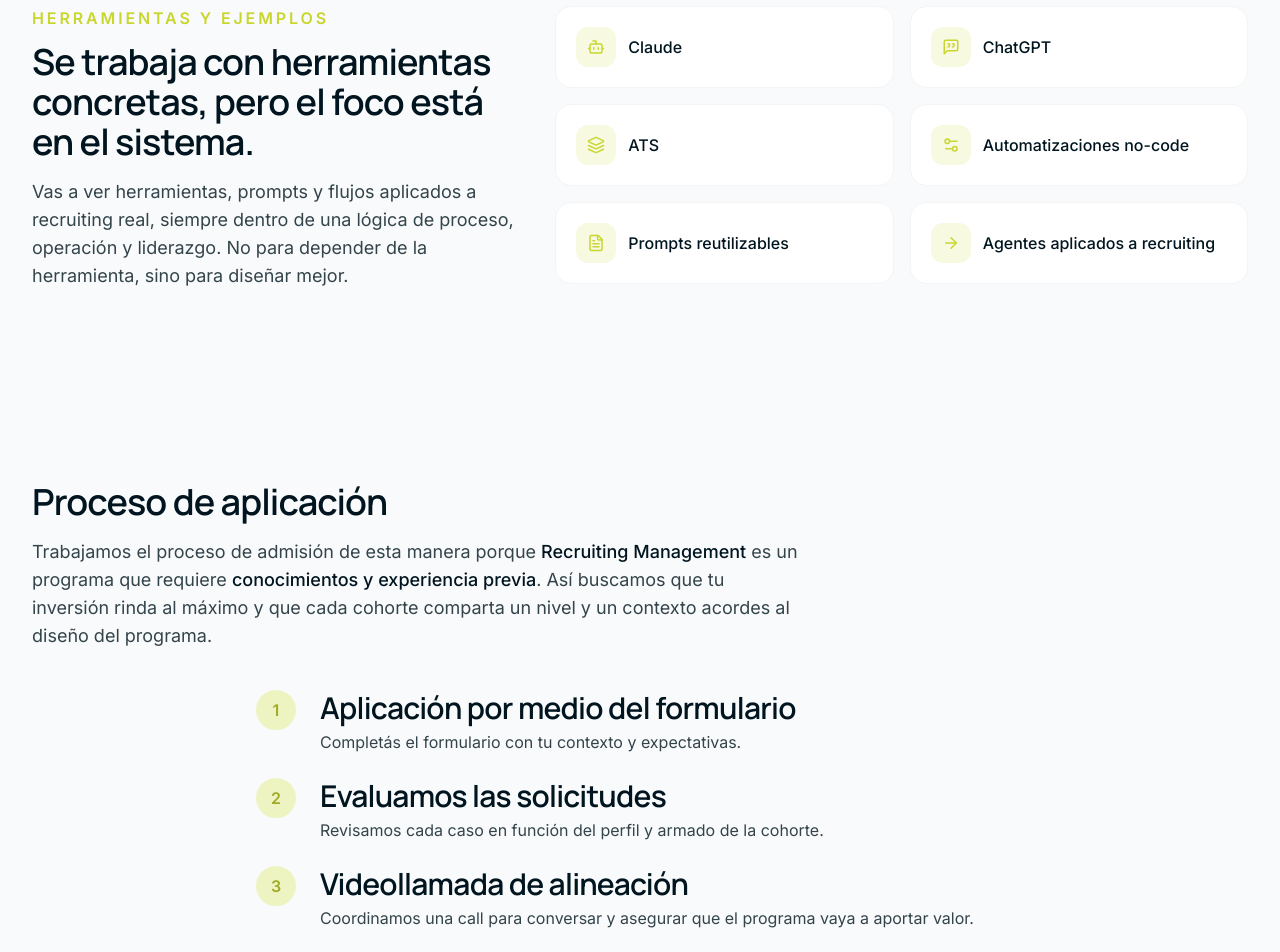
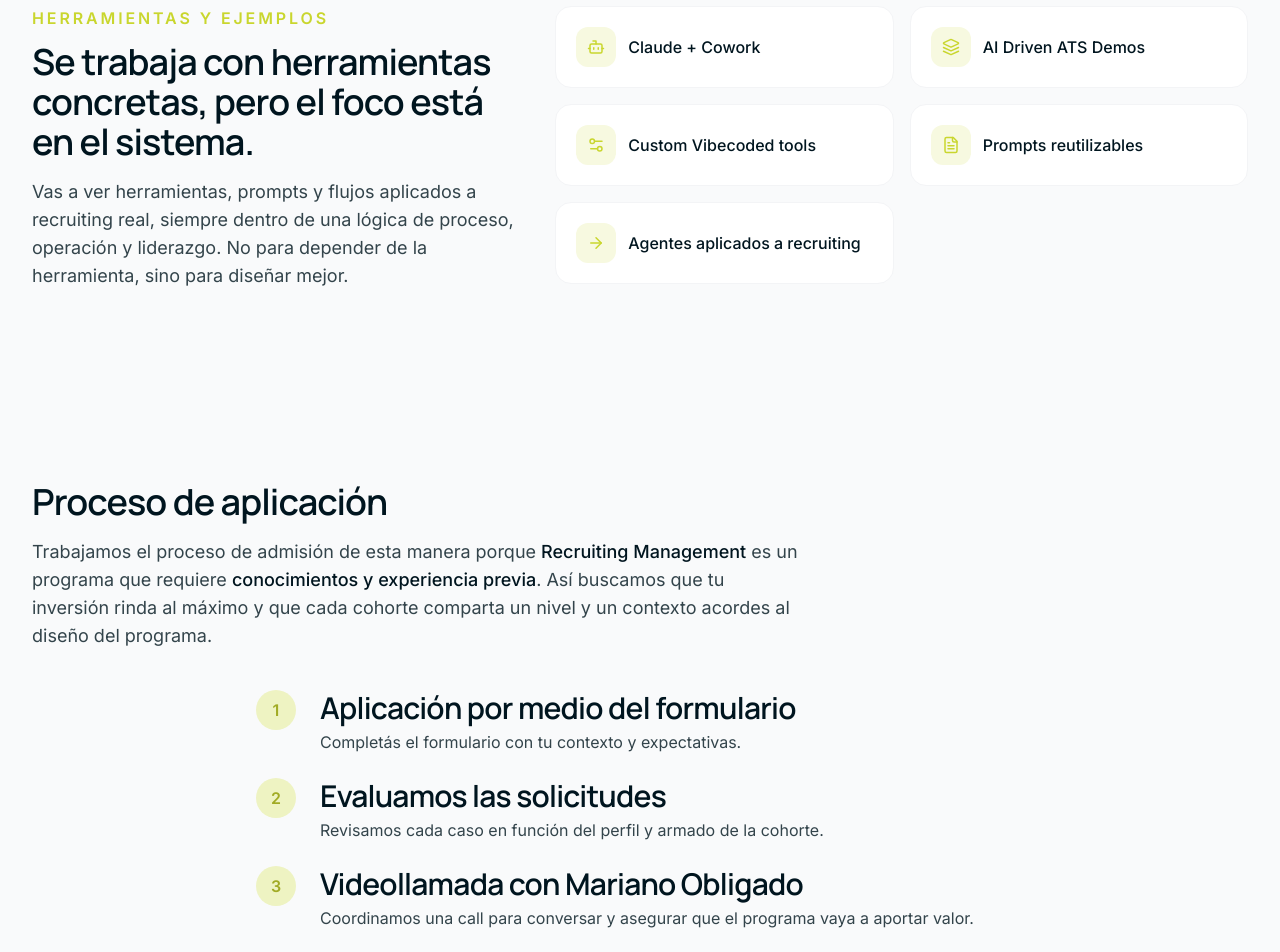
Before and after one commit to obli137/leveluphr, a React (Vite) app: page /formacion in a window 1280 px wide. Shown: the part 5180-6132 px from the top of the page. Built offline with nearby package versions, Linux system fonts and the light colour scheme.

Commit message:
Cambios en formacion

```diff
--- a/src/pages/TrainingPage.tsx
+++ b/src/pages/TrainingPage.tsx
@@ -12,7 +12,6 @@ import {
   FileText,
   Gauge,
   Layers,
-  MessageSquareQuote,
   Search,
   Settings2,
   Sparkles,
@@ -30,7 +29,7 @@ const APPLICATION_STEPS: Array<{ step: number; title: string; text: string }> =
   { step: 2, title: 'Evaluamos las solicitudes', text: 'Revisamos cada caso en función del perfil y armado de la cohorte.' },
   {
     step: 3,
-    title: 'Videollamada de alineación',
+    title: 'Videollamada con Mariano Obligado',
     text: 'Coordinamos una call para conversar y asegurar que el programa vaya a aportar valor.',
   },
   { step: 4, title: 'Avanzamos con el pago e inscripción', text: 'Si hay encaje mutuo, cerramos la inscripción y los próximos pasos operativos.' },
@@ -76,7 +75,7 @@ const PROGRAM_MODULES: Array<{ title: string; icon: React.ReactNode; topics: str
       'Estrategia por fuente',
       'Cómo pensar sourcing como capacidad del área',
       'AI Fluency aplicada a sourcing',
-      'Uso de Claude / ChatGPT para búsquedas, boolean, outreach y enriquecimiento',
+      'Uso de Claude + Cowork para búsquedas, boolean, outreach y enriquecimiento',
     ],
   },
   {
@@ -441,10 +440,9 @@ const TrainingPage: React.FC = () => {
             <div className="lg:col-span-7">
               <div className="grid grid-cols-1 sm:grid-cols-2 gap-4">
                 {[
-                  { icon: <Bot size={18} className="text-primary-500" />, label: 'Claude' },
-                  { icon: <MessageSquareQuote size={18} className="text-primary-500" />, label: 'ChatGPT' },
-                  { icon: <Layers size={18} className="text-primary-500" />, label: 'ATS' },
-                  { icon: <Settings2 size={18} className="text-primary-500" />, label: 'Automatizaciones no-code' },
+                  { icon: <Bot size={18} className="text-primary-500" />, label: 'Claude + Cowork' },
+                  { icon: <Layers size={18} className="text-primary-500" />, label: 'AI Driven ATS Demos' },
+                  { icon: <Settings2 size={18} className="text-primary-500" />, label: 'Custom Vibecoded tools' },
                   { icon: <FileText size={18} className="text-primary-500" />, label: 'Prompts reutilizables' },
                   { icon: <ArrowRight size={18} className="text-primary-500" />, label: 'Agentes aplicados a recruiting' },
                 ].map((tool, i) => (
```
